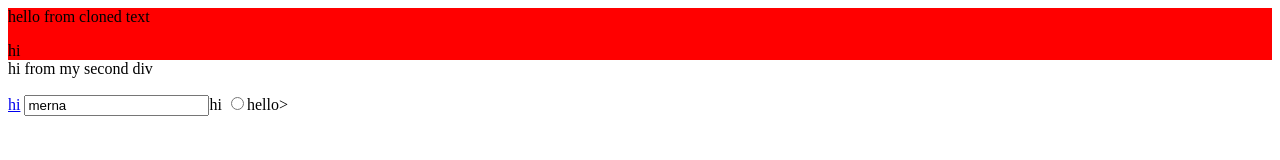
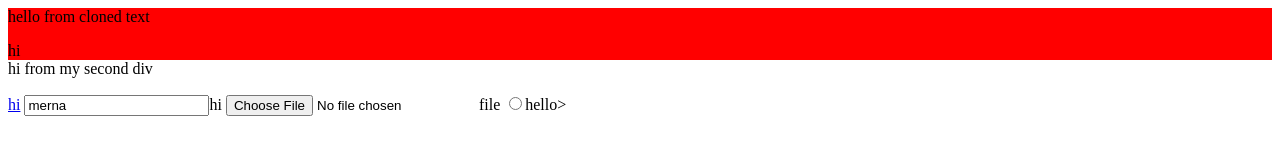
Before and after one commit to mernaadell/Java-Script, a plain HTML site: page index.html in a window 1280 px wide. Drawn offline with Linux system fonts and the light colour scheme.

Commit message:
rest of javaScript in browser

```diff
--- a/index.html
+++ b/index.html
@@ -19,6 +19,7 @@
         </p>
         <a href="www.goole.com" class="here link">hi</a>
         <input type="text" class="text">hi</input>
+        <input type="file" class="file">file</input>
         <input type="radio" class="radio">hello</input>>
     </body>
     <script src="js basics/Section4.js">
--- a/js basics/Section4.js
+++ b/js basics/Section4.js
@@ -104,3 +104,8 @@
 //Remove Elements
     p2.remove()
     div.removeChild(div.firstElementChild)
+//Input File
+    let file=document.getElementsByClassName("file")
+    console.log("file",file)
+    console.log(file.value)//mesh hygblii elii gwa
+    console.log(file.files)//hygbliiobject gwah kol 7aga
```
